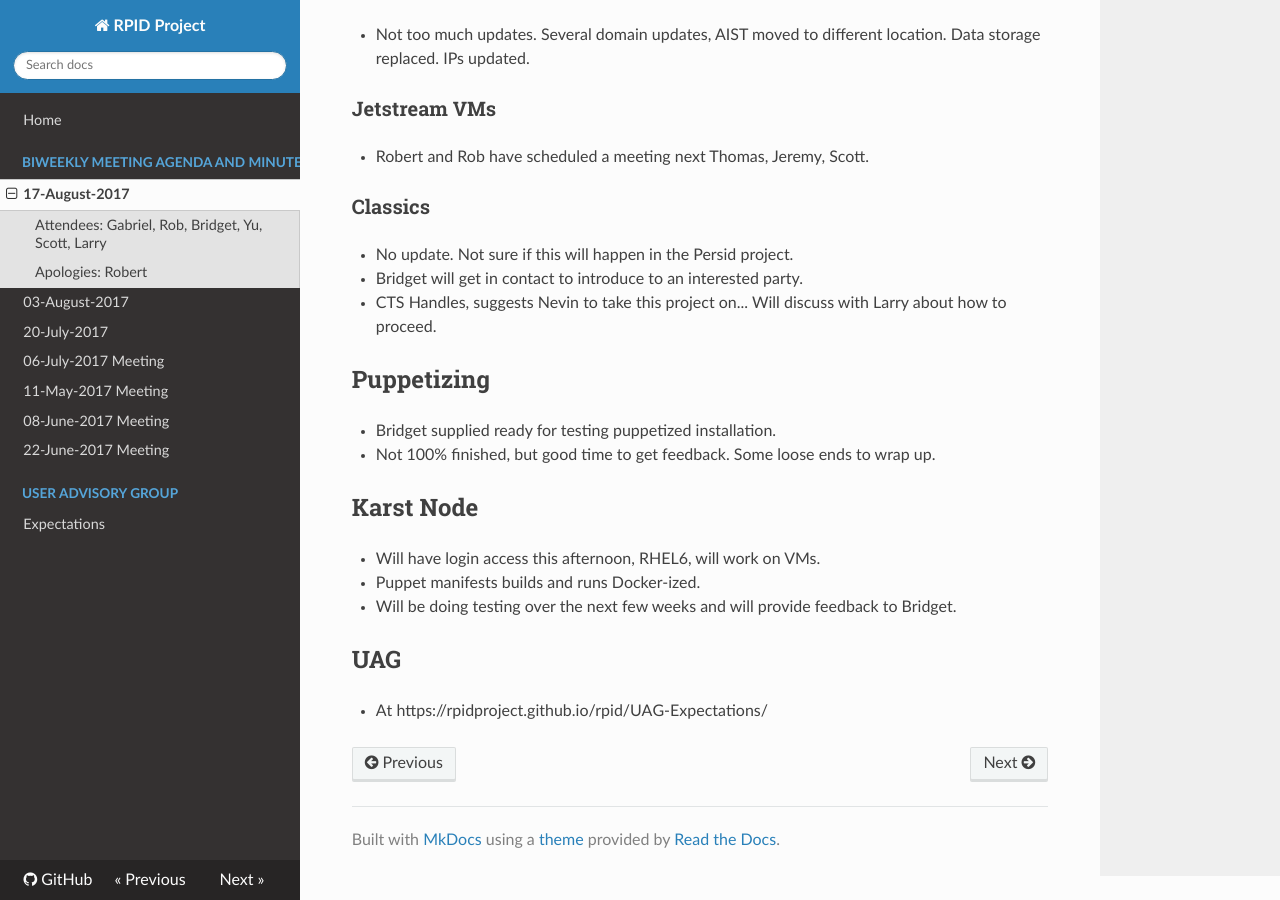
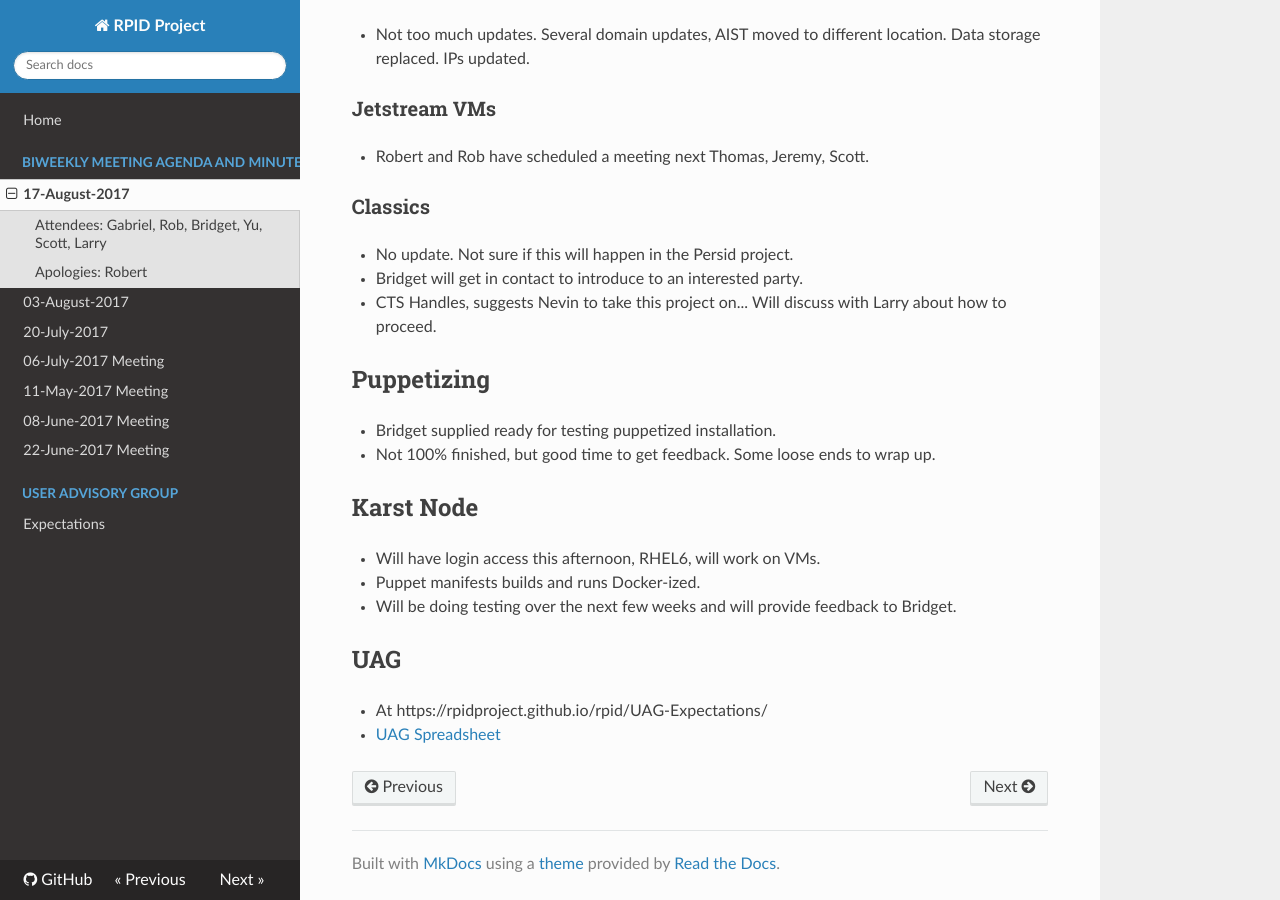
Before and after one commit to rpidproject/rpid, an MkDocs documentation site: the page built from docs/17-August-2017.md, in a window 1280 px wide and 900 px high, scrolled down 682 px. Built offline with MkDocs 1.6.1, drawn with Linux system fonts in a browser that asks for light colours; nearby versions of some CDN libraries; old or Windows-style settings are respelled for this version of MkDocs.

Commit message:
Update 17-August-2017.md

```diff
--- a/docs/17-August-2017.md
+++ b/docs/17-August-2017.md
@@ -39,3 +39,4 @@
 
 ## UAG
    * At https://rpidproject.github.io/rpid/UAG-Expectations/
+   * [UAG Spreadsheet](https://docs.google.com/spreadsheets/d/1hgNNMiBTsWxV26nGfDukZdAa5XiiV-wUQXUeJ5L2fCY/edit?usp=sharing)
```
